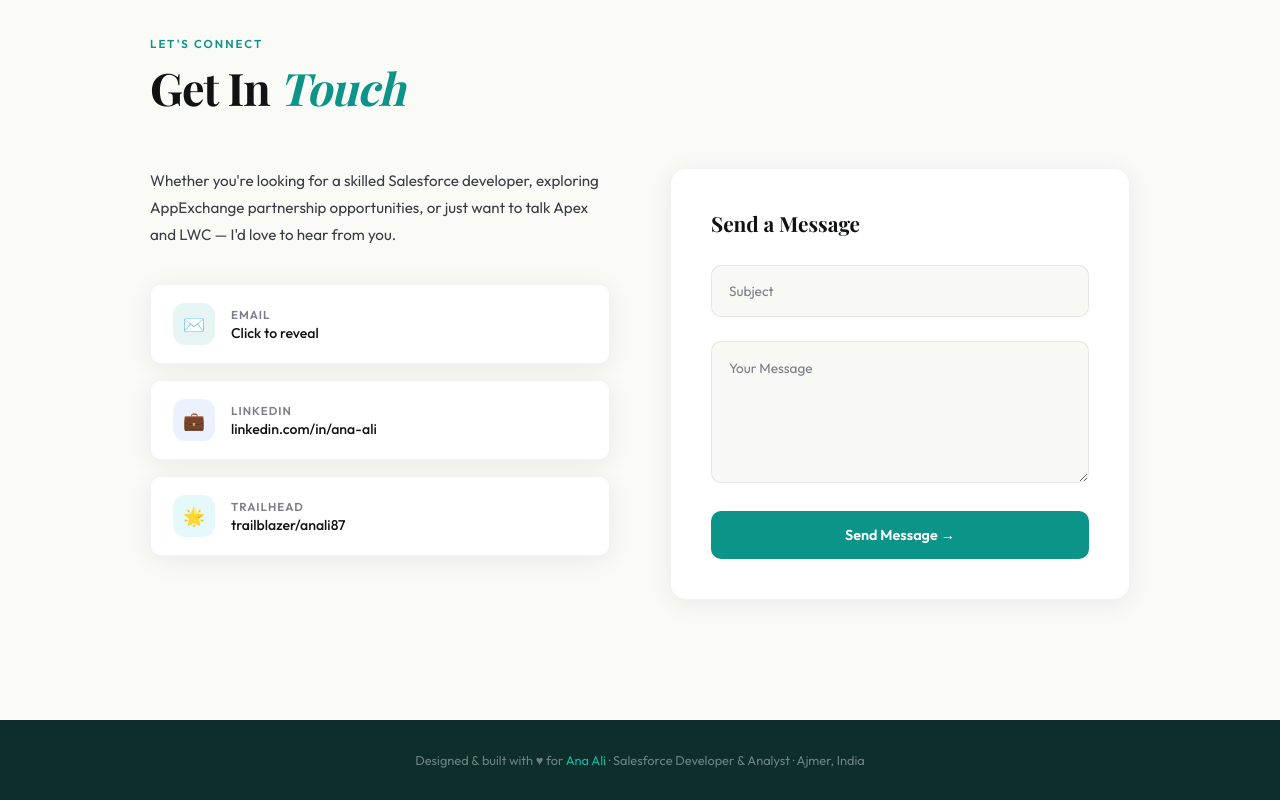
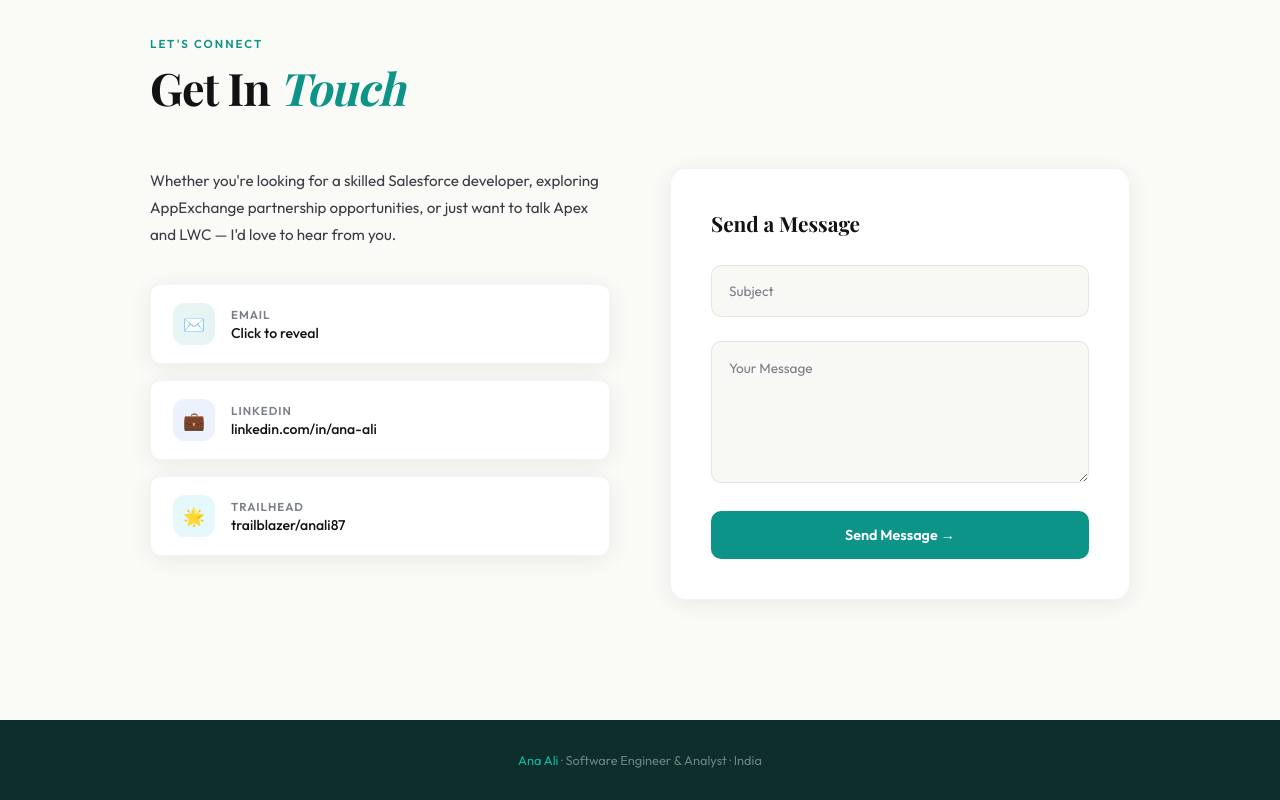
Before and after one commit to anaalidev/anaalidev.github.io, a plain HTML site: page index.html in a window 1280 px wide. Shown: the part 6476-7276 px from the top of the page. Drawn offline with nearby package versions, Linux system fonts and the light colour scheme; a web font is replaced by a local one.

Commit message:
Update index.html

```diff
--- a/index.html
+++ b/index.html
@@ -812,7 +812,7 @@ footer span { color: var(--teal2); }
 </section>
 
 <footer>
-  <p>Designed &amp; built with ♥ for <span>Ana Ali</span> · Salesforce Developer &amp; Analyst · Ajmer, India</p>
+  <p><span>Ana Ali</span> · Software Engineer &amp; Analyst · India</p>
 </footer>
 
 <script>
```
